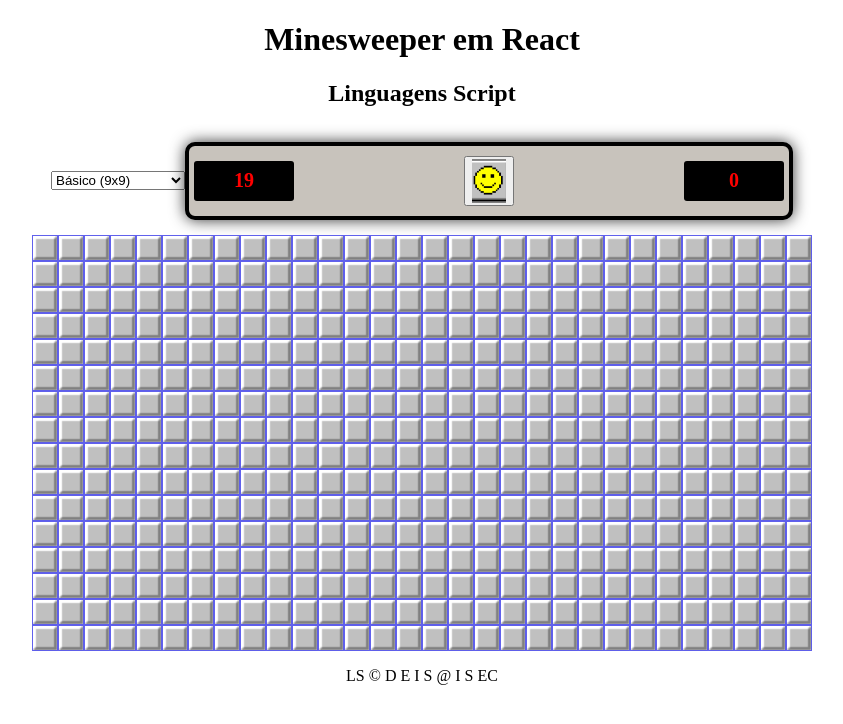
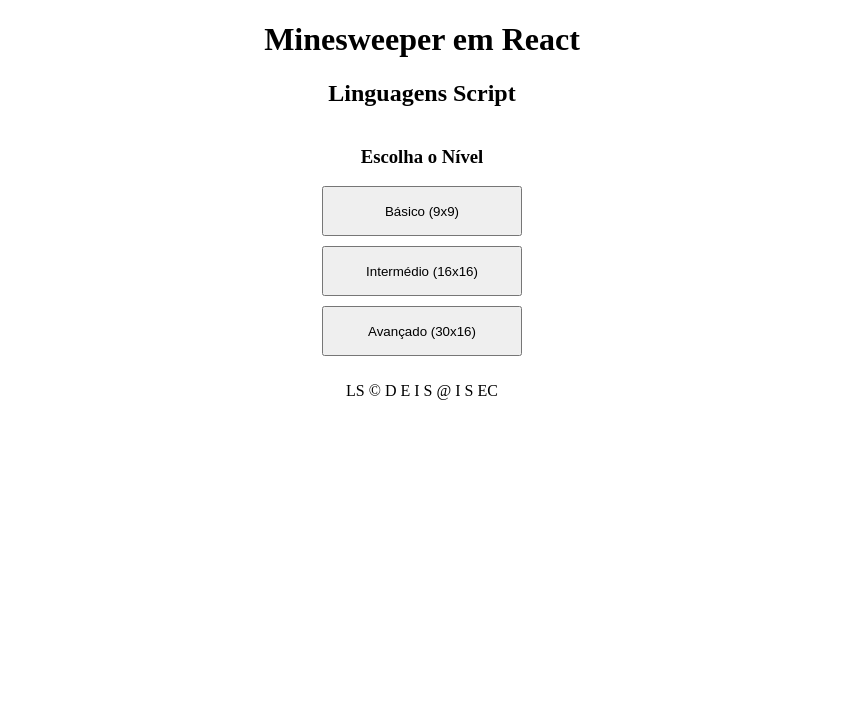
Before and after one commit to afonsodalv/minesweeper-app, a React (Create React App) app: page / in a window 1280 px wide. Shown: the top 724 px of the page, without its empty margins (218-1061 px from the left). Built offline with nearby package versions, Linux system fonts and the light colour scheme.

Commit message:
Win logic (sunglass face missing) Counter working Timer starts before you click the board

```diff
--- a/src/App.js
+++ b/src/App.js
@@ -1,4 +1,4 @@
-import { useState } from 'react';
+import { useState, useEffect, useRef } from 'react';
 import './assets/styles/App.css';
 import {Header, Footer, ControlPanel, GamePanel, WelcomePanel} from "./components";
 
@@ -7,23 +7,32 @@ function App() {
   const [gameStarted, setGameStarted]=useState(false);
   const [numBombs, setNumBombs] = useState(0);
   const [gameKey, setGameKey] = useState(0);
-  const [score, setScore] = useState(19);
+  const [score, setScore] = useState(0);
 
-  function handleGameScore(x){
-    if(x===3)
-      setScore(score-1);
-    if(x===1)
-      setScore(score+1);
+  function handleGameEnd(x){
+      setGameActive(false);
+
+      if(x===1)
+        console.log("Ganhou");
+      else
+        console.log("Perdeu");
   }
 
-  function handleGameEnd(){
-      setGameActive(false);
-      setGameStarted(false);
-  }
+  const prevGameActiveRef = useRef(gameActive);
+  //foi a forma que consegui para que o Score
+  //fizessse reset quando o jogo recomeçava
 
-  function handleGameStart(){
+useEffect(() => {
+    if (!prevGameActiveRef.current && gameActive) {
+        setScore(numBombs);
+    }
+
+    prevGameActiveRef.current = gameActive;
+}, [gameActive]);
+
+  function handleGameStarted(){
+    setGameStarted(!gameStarted);
     setGameActive(true);
-    setGameStarted(true);
   }
 
   function resetGameKey() {
@@ -33,30 +42,40 @@ function App() {
 
   function handleLevelChange(level){
 
-    let bombs = 0;
     switch(level){
       case 1:
-        bombs = 10;
+        setNumBombs(10);
+        setScore(10);
         break;
       case 2:
-        bombs = 40;
+        setNumBombs(40);
+        setScore(40);
         break;
       default:
-        bombs = 99;
+        setNumBombs(99);
+        setScore(99);
         break;
+
     }
-
-    setNumBombs(bombs);
-    setScore(bombs);
+    handleGameStarted();
   }
 
+  function handleGameScore(x){
+    if(x===3)
+      setScore(score-1);
+    if(x===1)
+      setScore(score+1);
+  }
 
   return (
     <div className="container">
       <Header />
-      <ControlPanel onGameStart={handleLevelChange} gameStarted={gameStarted} numBombs={numBombs} onResetGameKey={resetGameKey} handleGameEnd={handleGameEnd} gameActive={gameActive} score={score}/>
-      <GamePanel numBombs={numBombs} gameActive={gameActive} key={gameKey} handleGameEnd={handleGameEnd} handleGameScore={handleGameScore} handleGameStart={handleGameStart}/>
-
+      {gameStarted ? (
+      <>
+        <ControlPanel score={score} handleGameStarted={handleGameStarted} numBombs={numBombs} onResetGameKey={resetGameKey} handleGameEnd={handleGameEnd} gameActive={gameActive}/>
+        <GamePanel numBombs={numBombs} gameActive={gameActive} handleGameEnd={handleGameEnd} key={gameKey} handleGameScore={handleGameScore}/>
+      </>) : (
+      <WelcomePanel onGameStart={handleLevelChange} />)}
       <Footer />
     </div>
   );
--- a/src/components/control-panel/control-panel.component.jsx
+++ b/src/components/control-panel/control-panel.component.jsx
@@ -2,13 +2,14 @@ import React, { useState, useEffect } from "react";
 import "./control-panel.css";
 import Timer from "../timer/timer.component";
 import {HappyFace, SadFace, Reset} from "../../assets";
+//import {Sprite} from '../../assets';
 import { getGameSettings } from "../../helpers";
 
 
-function ControlPanel({ onGameStart, gameStarted, numBombs, onResetGameKey, gameActive ,handleGameEnd, score}) {
-  const [currentImage, setCurrentImage] = useState(HappyFace);
+function ControlPanel({ score, handleGameStarted, numBombs, onResetGameKey, handleGameEnd, gameActive}) {
+  const [currentImage, setCurrentImage] = useState(SadFace);
   const [resetGame, setResetGame] = useState(false);
-  const [isTimerActive, setIsTimerActive] = useState(false);
+  const [isTimerActive, setIsTimerActive] = useState(true);
   const [resetTimer, setResetTimer] = useState(false);
 
   function handleClick() {
@@ -26,17 +27,20 @@ function ControlPanel({ onGameStart, gameStarted, numBombs, onResetGameKey, game
     }
   }
 
-  useEffect(()=>{
-    if(gameActive){
-        setCurrentImage(HappyFace);
-        setIsTimerActive(true);
-    }
-    else{
-      setCurrentImage(SadFace);
-      setIsTimerActive(false);
-    }
-}, [gameActive]);
+  function handleReset() {
+    // so trabalha com img reset (painel que aparece quando se clica na cara)
+    setResetGame(false);
+    setCurrentImage(HappyFace);
+    setIsTimerActive(true);
+    setResetTimer(true);
+    onResetGameKey();
+  }
 
+  function handleGoBack() {
+    // so trabalha com botao mudar de nivel (painel que aparece quando se clica na cara)
+    handleGameStarted();
+    setResetGame(false);
+  }
 
   useEffect(() => {
     if (resetTimer) {
@@ -44,17 +48,15 @@ function ControlPanel({ onGameStart, gameStarted, numBombs, onResetGameKey, game
     }
   }, [resetTimer]);
 
+  useEffect(()=>{
+    if(currentImage === HappyFace && !gameActive)
+        setCurrentImage(SadFace);
+    else if(currentImage === SadFace && gameActive)
+      setCurrentImage(HappyFace);
+  }, [gameActive]);
+
   return (
     <div id="back-control-panel">
-      <section id="level-panel">
-        <form className="form">
-            <select>
-                <option type="button" className="welcome-button" onClick={() => onGameStart(1)}>Básico (9x9)</option>
-                <option type="button" className="welcome-button" onClick={() => onGameStart(2)}>Intermédio (16x16)</option>
-                <option type="button" className="welcome-button" onClick={() => onGameStart(3)}>Avançado (30x16)</option>
-             </select>
-        </form>
-        </section>
       <div className={`control-panel${getGameSettings(numBombs).difficulty}`}>
         <div id="control-panel-row">
           <dl className="control-panel-counters">
@@ -67,9 +69,19 @@ function ControlPanel({ onGameStart, gameStarted, numBombs, onResetGameKey, game
           </div>
 
           <dl className="control-panel-counters">
-            <dd id="gameTime" ><Timer isTimerActive={gameStarted} reset={resetTimer}/></dd>
+            <dd id="gameTime" ><Timer isTimerActive={gameActive} reset={resetTimer}/></dd>
           </dl>
         </div>
+        {resetGame && (
+          <div id="control-reset">
+            <button onClick={handleReset} className="control-button-reset">
+              <img src={Reset} alt="Reset game" />
+            </button>
+            <button onClick={handleGoBack} className="control-button-level">
+              Mudar de nível
+            </button>
+          </div>
+        )}
       </div>
     </div>
   );
--- a/src/components/game-panel/game-panel.component.jsx
+++ b/src/components/game-panel/game-panel.component.jsx
@@ -3,7 +3,7 @@ import {Square} from "../../components";
 import { getGameSettings, getAdjacentSquares } from "../../helpers";
 
 
-function GamePanel({numBombs, gameActive, handleGameEnd, handleGameScore, handleGameStart}){
+function GamePanel({numBombs, gameActive, handleGameEnd, handleGameScore}){
 
   const [boardSize, setBoardSize] = useState(getGameSettings(numBombs));
 
@@ -11,7 +11,7 @@ function GamePanel({numBombs, gameActive, handleGameEnd, handleGameScore, handle
     setBoardSize(getGameSettings(numBombs));
   }, [numBombs]);
   // const boardSize = getGameSettings(numBombs);
-  console.log(`Bombs: ${numBombs} - Board Size: ${boardSize.rows}, ${boardSize.cols}`);
+ // console.log(`Bombs: ${numBombs} - Board Size: ${boardSize.rows}, ${boardSize.cols}`);
 
   const [bombs, setBombs] = useState(new Set());
   useEffect(() => {
@@ -27,12 +27,13 @@ function GamePanel({numBombs, gameActive, handleGameEnd, handleGameScore, handle
     }
     return bombs;
   }
-  console.log(`Bombs: ${Array.from(bombs)}`);
+  //console.log(`Bombs: ${Array.from(bombs)}`);
 
   const [clickedBomb, setClickedBomb] = useState(false);
+
   useEffect(() => {
     if (clickedBomb && gameActive) {
-      handleGameEnd();
+      handleGameEnd(0);
     }
   }, [clickedBomb, gameActive, handleGameEnd]);
 
@@ -52,24 +53,43 @@ function GamePanel({numBombs, gameActive, handleGameEnd, handleGameScore, handle
 
   const [revealed, setRevealed] = useState(Array(boardSize.rows).fill().map(() => Array(boardSize.cols).fill(false)));
 
-  function revealSquare(row, col) {
+  function revealSquare(row, col, bombs) {
 
     const adjacentSquares = getAdjacentSquares(row, col, boardSize.rows, boardSize.cols);
-    console.log(`Adjacent cells: ${adjacentSquares}`);
+    //console.log(`Adjacent cells: ${adjacentSquares}`);
+
 
     setRevealed(prevState => {
         const newState = [...prevState];
+
+        if(bombs>0){
+          newState[row][col] = true;
+        }
+        else{
         adjacentSquares.forEach((square) => {
           const [adjRow, adjCol] = square.split('-').map(Number);
           if (revealed[adjRow][adjCol] === false){
             newState[adjRow][adjCol] = true;
           }
         });
+      }
         return newState;
       });
 
-    console.log(`Revealed Arr: ${revealed}`);
+    //console.log(`Revealed Arr: ${revealed}`);
   }
+
+
+  useEffect(() => {
+    const revealedCount = revealed.flat().filter(Boolean).length;
+
+    console.log( "Revel: " + revealedCount);
+
+    if (revealedCount === boardSize.rows * boardSize.cols - numBombs) {
+      handleGameEnd(1);
+    }
+  }, [revealed]);
+
 
 
 
@@ -87,12 +107,10 @@ function GamePanel({numBombs, gameActive, handleGameEnd, handleGameScore, handle
           revealSquare={revealSquare}
           setClickedBomb={setClickedBomb}
           handleGameScore={handleGameScore}
-          handleGameStart={handleGameStart}
         />
       );
     }
   }
-
 
   return (
     <div className="game-panel">
--- a/src/components/square/square.component.jsx
+++ b/src/components/square/square.component.jsx
@@ -4,7 +4,7 @@ import {Sprite} from '../../assets';
 import { countAdjacentBombs } from "../../helpers";
 
 
-function Square({gameActive, id, isBomb, bombs, revealed, revealSquare, setClickedBomb, handleGameScore, handleGameStart}){
+function Square({gameActive, id, isBomb, bombs, revealed, revealSquare, setClickedBomb, handleGameScore}){
 
     const [cellType, setCellType] = useState('-init');
 
@@ -47,6 +47,12 @@ function Square({gameActive, id, isBomb, bombs, revealed, revealSquare, setClick
     const [clicked, setClicked] = useState(false);
     const [x, setX] = useState(3);
 
+
+
+    if (revealed && !clicked) {
+        handleLeftClick();
+    }
+
     useEffect(() => {
         if (!gameActive && isBomb && !clicked) {
             setCellType('-bombEnd');
@@ -60,44 +66,39 @@ function Square({gameActive, id, isBomb, bombs, revealed, revealSquare, setClick
 
     }, [gameActive]);
 
-    if (revealed && !clicked) {
-        handleLeftClick();
-    }
-
     function handleLeftClick() {
         if (!gameActive) return;
-        handleGameStart();
 
         if(x!==1){
             setX(0);
             revealed = true;
             const [row, col] = id.split('-').map(Number);
             const nBombs = countAdjacentBombs(row, col, bombs);
-            console.log(`Square component about to call countAdjacentBombs: ${row}, ${col} - ${nBombs} bombs nearby`);
-
+           // console.log(`Square component about to call countAdjacentBombs: ${row}, ${col} - ${nBombs} bombs nearby`);
             if(isBomb) {
                 setCellType('-bomb');
                 setClickedBomb(true);
-
             } else if(nBombs === 0) {
                 setCellType('-clicked');
+
                 if(!clicked) {
-                    console.log(`Square component about to call reveal square: ${row}, ${col}`);
+                    //console.log(`Square component about to call reveal square: ${row}, ${col}`);
                     setClicked(true);
-                    revealSquare(row, col);
+                    revealSquare(row, col, nBombs);
                 }
 
             } else {
-                setCellType(nBombs);
+                if(!clicked){
+                    setCellType(nBombs);
+                    revealSquare(row, col, nBombs);
+                }
             }
             setClicked(true);
-
         }
     }
 
     function handleRightClick(event){
         if (!gameActive) return;
-        handleGameStart();
         event.preventDefault();
 
         if(!clicked && x!==3) {
@@ -107,6 +108,7 @@ function Square({gameActive, id, isBomb, bombs, revealed, revealSquare, setClick
             setX(1);
             setCellType('-flag');
         }
+
         handleGameScore(x);
     }
 
```
